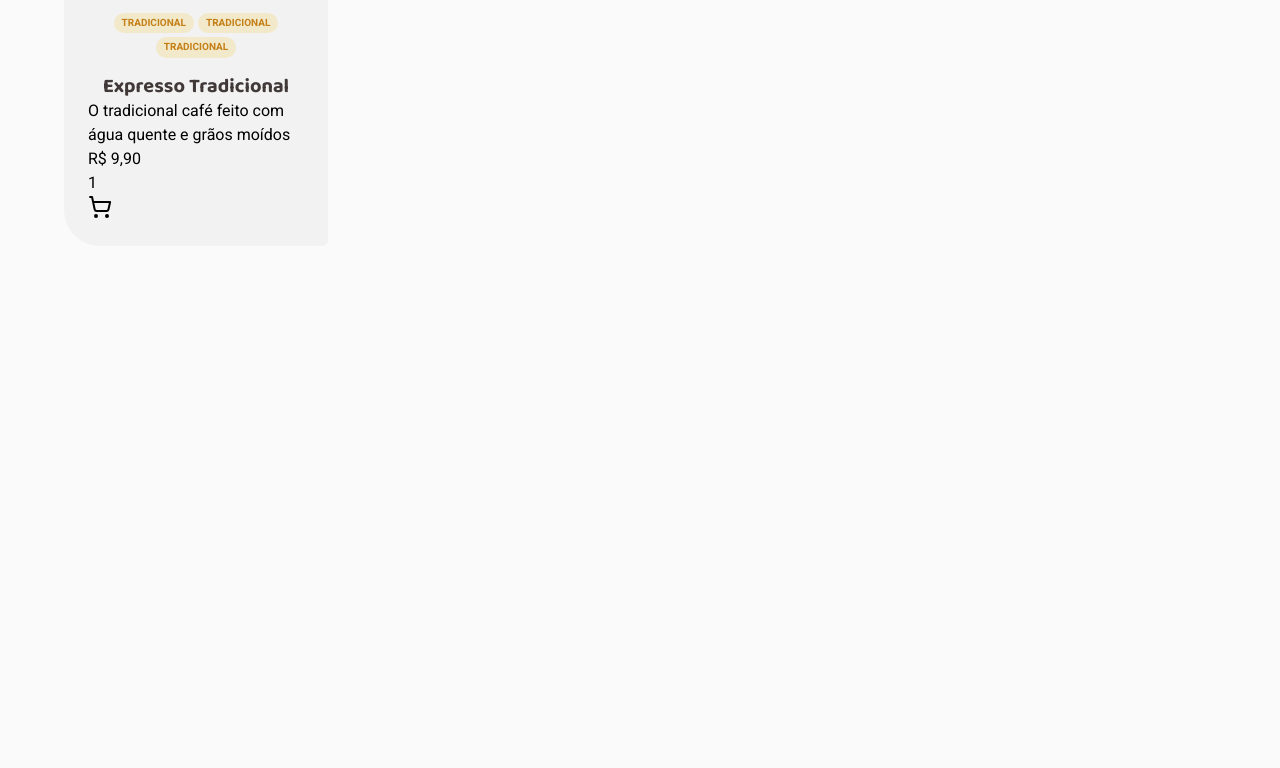
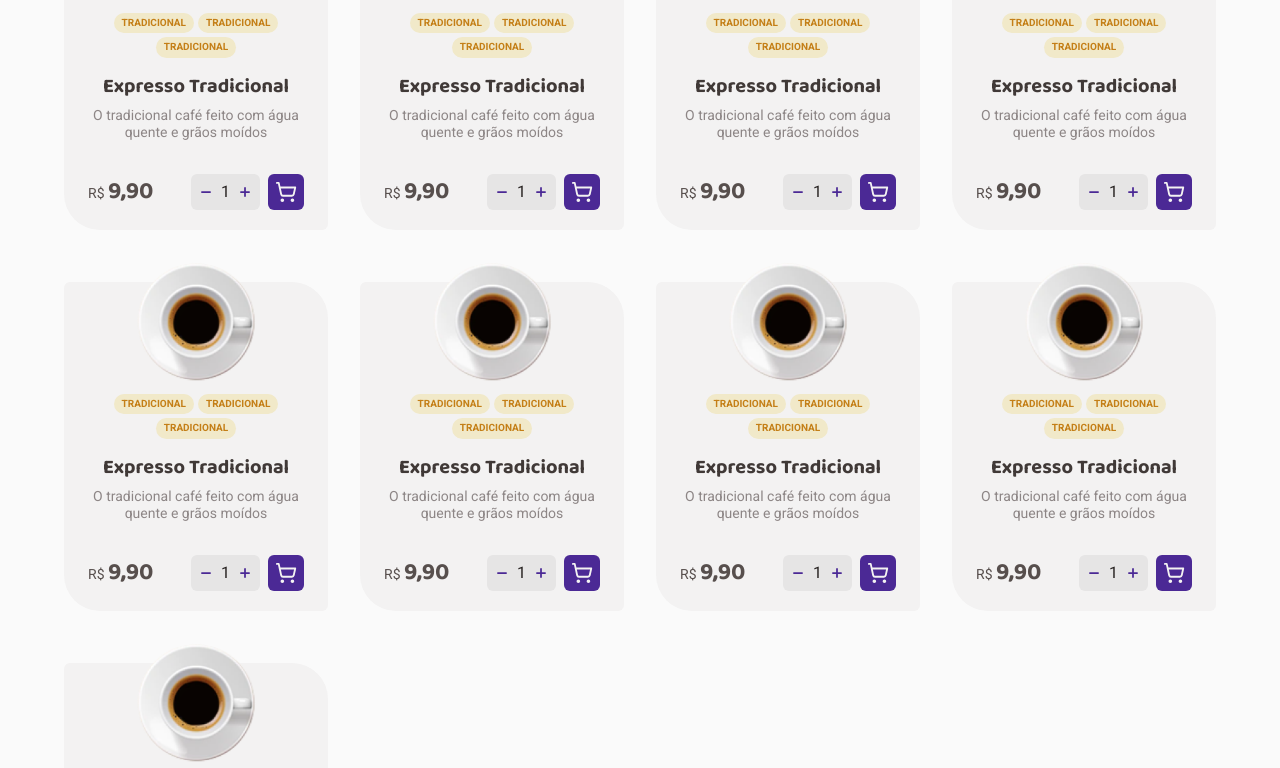
Before and after one commit to felipebdn/coffee-delivery, a Next.js app: page / in a window 1280 px wide. Shown: the part 752-1520 px from the top of the page. Before the commit the page ends 998 px from the top, so only its background shows below. Built offline with nearby package versions, Linux system fonts and the light colour scheme.

Commit message:
terminado tela home

```diff
--- a/src/app/page.tsx
+++ b/src/app/page.tsx
@@ -1,7 +1,5 @@
+import { CoffeeCart } from '@/components/coffeeCard'
 import { Hero } from '@/components/hero'
-import { ShoppingCart } from 'lucide-react'
-import Image from 'next/image'
-import coffee from '../assets/images/coffee.svg'
 
 export default function Home() {
   return (
@@ -12,37 +10,15 @@ export default function Home() {
           Nossos cafés
         </h3>
         <main className="grid grid-cols-4 gap-8">
-          <article className="relative mt-5 flex w-full flex-col justify-between rounded-bl-[2.25rem] rounded-br-md rounded-tl-md rounded-tr-[2.25rem] bg-base-card px-6 pb-5">
-            <div className="-mt-5 flex w-full flex-col items-center">
-              <Image src={coffee} alt="" />
-              <div className="flex w-full flex-wrap justify-center gap-1 pt-3">
-                <span className="rounded-full bg-yellow-light px-2 py-1 text-[10px] font-bold uppercase leading-tight text-yellow-dark">
-                  tradicional
-                </span>
-                <span className="rounded-full bg-yellow-light px-2 py-1 text-[10px] font-bold uppercase leading-tight text-yellow-dark">
-                  tradicional
-                </span>
-                <span className="rounded-full bg-yellow-light px-2 py-1 text-[10px] font-bold uppercase leading-tight text-yellow-dark">
-                  tradicional
-                </span>
-              </div>
-              <h4 className="mt-4 font-ballo2 text-xl font-bold leading-tight text-base-subtitle">
-                Expresso Tradicional
-              </h4>
-              <p>O tradicional café feito com água quente e grãos moídos</p>
-            </div>
-            <div>
-              <div>
-                R$ <span>9,90</span>
-              </div>
-              <aside>
-                <div>1</div>
-                <button>
-                  <ShoppingCart />
-                </button>
-              </aside>
-            </div>
-          </article>
+          <CoffeeCart />
+          <CoffeeCart />
+          <CoffeeCart />
+          <CoffeeCart />
+          <CoffeeCart />
+          <CoffeeCart />
+          <CoffeeCart />
+          <CoffeeCart />
+          <CoffeeCart />
         </main>
       </aside>
     </>
--- /dev/null
+++ b/src/components/coffeeCard.tsx
@@ -0,0 +1,54 @@
+import { Minus, Plus, ShoppingCart } from 'lucide-react'
+import Image from 'next/image'
+import coffee from '../assets/images/coffee.svg'
+
+export function CoffeeCart() {
+  return (
+    <article className="relative mt-5 flex w-full flex-col justify-between rounded-bl-[2.25rem] rounded-br-md rounded-tl-md rounded-tr-[2.25rem] bg-base-card px-6 pb-5">
+      <div className="-mt-5 flex w-full flex-col items-center">
+        <Image src={coffee} alt="" />
+        <div className="flex w-full flex-wrap justify-center gap-1 pt-3">
+          <span className="rounded-full bg-yellow-light px-2 py-1 text-[10px] font-bold uppercase leading-tight text-yellow-dark">
+            tradicional
+          </span>
+          <span className="rounded-full bg-yellow-light px-2 py-1 text-[10px] font-bold uppercase leading-tight text-yellow-dark">
+            tradicional
+          </span>
+          <span className="rounded-full bg-yellow-light px-2 py-1 text-[10px] font-bold uppercase leading-tight text-yellow-dark">
+            tradicional
+          </span>
+        </div>
+        <h4 className="mt-4 font-ballo2 text-xl font-bold leading-tight text-base-subtitle">
+          Expresso Tradicional
+        </h4>
+        <p className="mt-2 text-center text-sm font-normal leading-tight text-base-label">
+          O tradicional café feito com água quente e grãos moídos
+        </p>
+      </div>
+      <div className="mt-8 flex items-center justify-between">
+        <div className="text-sm font-normal leading-tight text-base-text">
+          R${' '}
+          <span className="font-ballo2 text-2xl leading-tight text-base-text">
+            9,90
+          </span>
+        </div>
+        <aside className="flex gap-2">
+          <div className="flex h-9 items-center gap-2 rounded-md bg-base-button px-2 text-purple-dark">
+            <button>
+              <Minus size={14} strokeWidth={3} />
+            </button>
+            <span className="text-center text-base font-normal leading-tight text-base-title">
+              1
+            </span>
+            <button>
+              <Plus size={14} strokeWidth={3} />
+            </button>
+          </div>
+          <button className="flex h-9 w-9 items-center justify-center rounded-md bg-purple-dark text-base-card">
+            <ShoppingCart size={22} />
+          </button>
+        </aside>
+      </div>
+    </article>
+  )
+}
```
